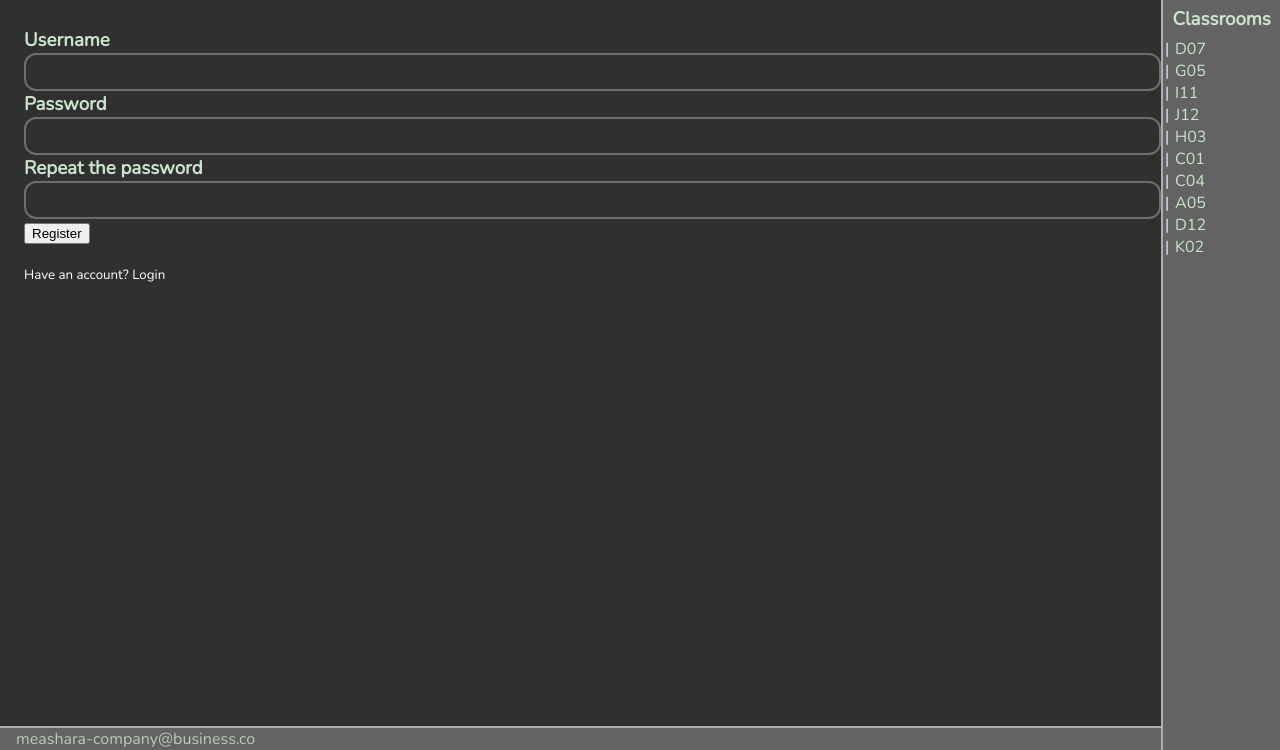
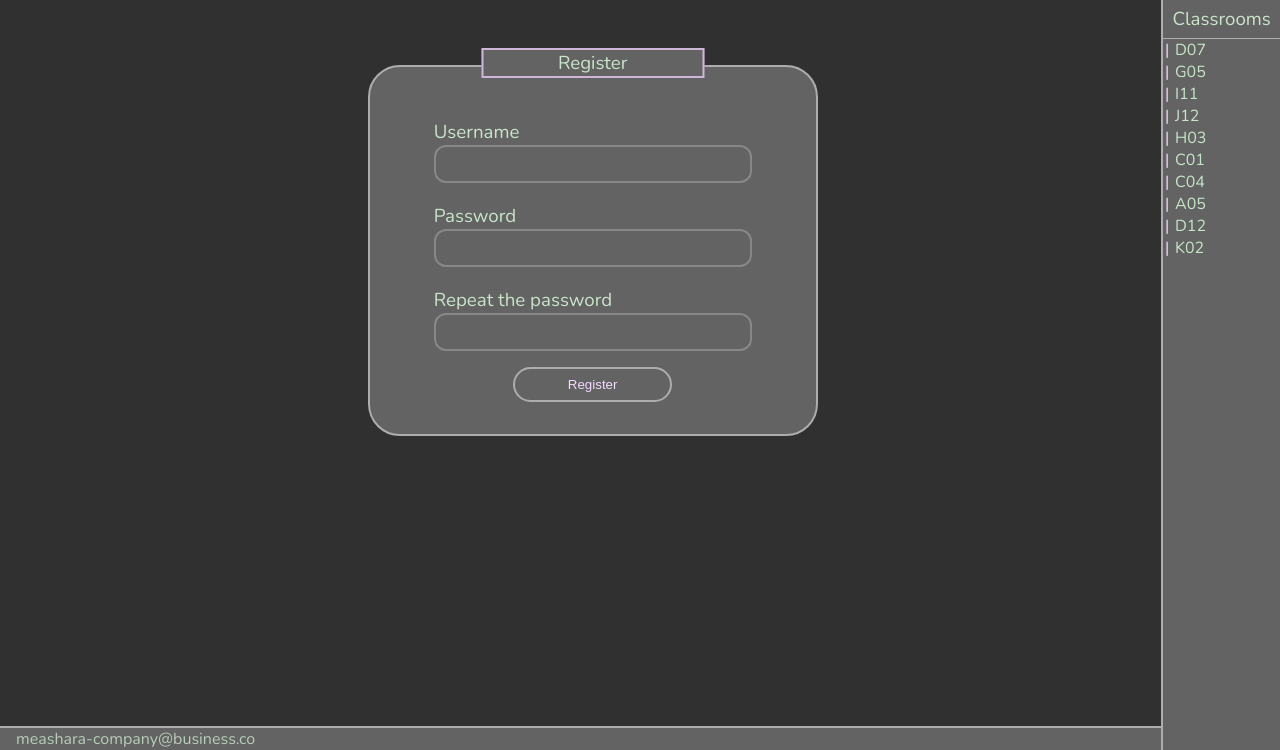
Before and after one commit to ayyboisss/CMesha, a Flask app: page /register in a window 1280 px wide. Shown: the part 50-800 px from the top of the page. Run offline with Flask 3, Linux system fonts and the light colour scheme; some libraries are stand-ins or nearby versions.

Commit message:
Improve title boxes, fancier login/register screen

```diff
--- a/static/css/_form.scss
+++ b/static/css/_form.scss
@@ -12,9 +12,13 @@
     &:focus {
         box-shadow: none;
         border-style: solid;
-        border-color: white;
+        border-color: var(--edge-color);
     }
+}
 
+#form-title{
+    height: fit-content;
+    border:solid 2px #ceb6d8;
 }
 
 .login,
@@ -26,7 +30,7 @@
 
     border: solid 2px var(--edge-color);
     background-color: var(--main-color);
-    border-radius: 4rem;
+    border-radius: 2rem;
 
     /* Text alignment */
     max-width: fit-content;
@@ -34,25 +38,39 @@
     margin-top: 5%;
 
     &>h3 {
+        font-weight: lighter;
         position: relative;
-        min-width: fit-content;
-        min-height: fit-content;
         margin: 0;
-        padding: 4em;
+        padding: 4rem;
+        padding-top: 2rem;
+        padding-bottom: 2rem;
 
         & > div:not(:first-child){
             padding-top: 20px;
         }
-        & > #submit{
-            position: absolute;
-            text-align: center;
-            left: 45%;
-            z-index: 1;
-            bottom: 10%;
-        }
     }
+}
+
+/* <small> was an inline element the entire time?!?! */
+.user-warning{
+    display: block;
+}
 
 
+#submit{
+    display: block;
+    margin: auto;
+    width: 50%;
+    margin-top: 1rem;
+    background-color: transparent;
+    color: var(--link-color);
+    outline: none;
+    border: 2px solid var(--edge-color);
+    border-radius: 2rem;
+    padding: 0.5rem;
 
-
+    &:hover{
+        border-color: var(--link-color);
+        color: var(--link-color);
+    }
 }
--- a/static/css/_sidebar.scss
+++ b/static/css/_sidebar.scss
@@ -2,6 +2,7 @@
     text-align: center;
     padding: 0;
     margin: 5% 0;
+    font-weight: normal;
 }
 
 .sidebar{
@@ -12,6 +13,7 @@
     margin: 0;
     padding: 0;
     overflow-y: auto;
+    border-top: solid 1px var(--edge-color);
 }
 
 .classroom-list-items{
--- a/static/css/layout.css
+++ b/static/css/layout.css
@@ -69,6 +69,7 @@ main {
   text-align: center;
   padding: 0;
   margin: 5% 0;
+  font-weight: normal;
 }
 
 .sidebar {
@@ -79,6 +80,7 @@ main {
   margin: 0;
   padding: 0;
   overflow-y: auto;
+  border-top: solid 1px var(--edge-color);
 }
 
 .classroom-list-items {
@@ -170,7 +143,14 @@ footer {
 .text-field:focus {
   box-shadow: none;
   border-style: solid;
-  border-color: white;
+  border-color: var(--edge-color);
+}
+
+#form-title {
+  height: -webkit-fit-content;
+  height: -moz-fit-content;
+  height: fit-content;
+  border: solid 2px #ceb6d8;
 }
 
 .login,
@@ -181,8 +161,9 @@ footer {
   flex-direction: column;
   border: solid 2px var(--edge-color);
   background-color: var(--main-color);
-  border-radius: 4rem;
+  border-radius: 2rem;
   /* Text alignment */
+  max-width: -webkit-fit-content;
   max-width: -moz-fit-content;
   max-width: fit-content;
   margin: auto;
@@ -190,25 +171,38 @@ footer {
 }
 .login > h3,
 .register > h3 {
+  font-weight: lighter;
   position: relative;
-  min-width: -moz-fit-content;
-  min-width: fit-content;
-  min-height: -moz-fit-content;
-  min-height: fit-content;
   margin: 0;
-  padding: 4em;
+  padding: 4rem;
+  padding-top: 2rem;
+  padding-bottom: 2rem;
 }
 .login > h3 > div:not(:first-child),
 .register > h3 > div:not(:first-child) {
   padding-top: 20px;
 }
-.login > h3 > #submit,
-.register > h3 > #submit {
-  position: absolute;
-  text-align: center;
-  left: 45%;
-  z-index: 1;
-  bottom: 10%;
+
+/* <small> was an inline element the entire time?!?! */
+.user-warning {
+  display: block;
+}
+
+#submit {
+  display: block;
+  margin: auto;
+  width: 50%;
+  margin-top: 1rem;
+  background-color: transparent;
+  color: var(--link-color);
+  outline: none;
+  border: 2px solid var(--edge-color);
+  border-radius: 2rem;
+  padding: 0.5rem;
+}
+#submit:hover {
+  border-color: var(--link-color);
+  color: var(--link-color);
 }
 
 .icon::before {
@@ -375,7 +369,9 @@ main {
   box-sizing: border-box;
   /* Title box properties */
   border: #9c80a8 solid;
-  height: 2em;
+  height: -webkit-fit-content;
+  height: -moz-fit-content;
+  height: fit-content;
   width: 50%;
   background-color: var(--main-color);
   /* Positioning */
--- a/static/css/layout.scss
+++ b/static/css/layout.scss
@@ -190,7 +190,7 @@ main{
 
     /* Title box properties */
     border: #9c80a8 solid;
-    height: 2em;
+    height: fit-content;
     width: 50%;
     background-color: var(--main-color);
 
@@ -210,7 +210,6 @@ main{
         box-sizing: content-box;
         height: 100%;
         text-align: center;
-        line-height: 150%;
         overflow: hidden;
     }
 }
--- a/templates/pages/error.html
+++ b/templates/pages/error.html
@@ -6,6 +6,6 @@
     <h1 class="error-code"> {{response_code}} </h1>
     {% endif %}
     <h1 class="response"> {{response}} </h1>
-    <a class="return-button" href="/"> <div class="home-text"> Back to Home </div> </a>
+    <a class="classroom-grid-title" href="/"> <div class="home-text"> Back to Home </div> </a>
 </div>
 {% endblock %}
--- a/templates/pages/register.html
+++ b/templates/pages/register.html
@@ -1,9 +1,10 @@
 
 {% extends 'layout.html' %}
 {% block content %}
-<form method="POST">
+<form class="register" method="POST">
     {{ register_form.hidden_tag() }}
     <h3>
+        <div id="form-title" class="classroom-grid-title"> Register </div>
         <div> Username </div>
         {{ register_form.username(class="text-field") }}
         <div> Password </div>
@@ -11,14 +12,12 @@
         <div> Repeat the password </div>
         {{ register_form.password_repeat(class="text-field") }}
         <input id="submit" type="submit" value="Register">
+        {% if get_flashed_messages() %}
+            {% for message in get_flashed_messages() %}
+                <small class="user-warning">{{message}}</small>
+            {% endfor %}
+        {% endif %}
     </h3>
 
 </form>
-
-<small><a href="{{url_for('login')}}">Have an account? Login</a></small>
-{% if get_flashed_messages() %}
-    {% for message in get_flashed_messages() %}
-        {{message}}
-    {% endfor %}
-{% endif %}
 {% endblock %}
```
Also changed, not shown: other parts of static/css/layout.css (+2 -32 lines), static/css/_error.scss (+1 -37 lines), templates/pages/login.html (+7 -5 lines), 1 other file.
